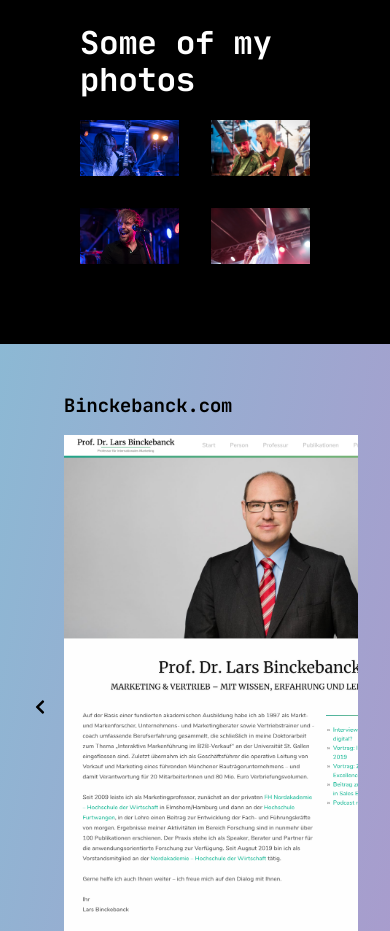
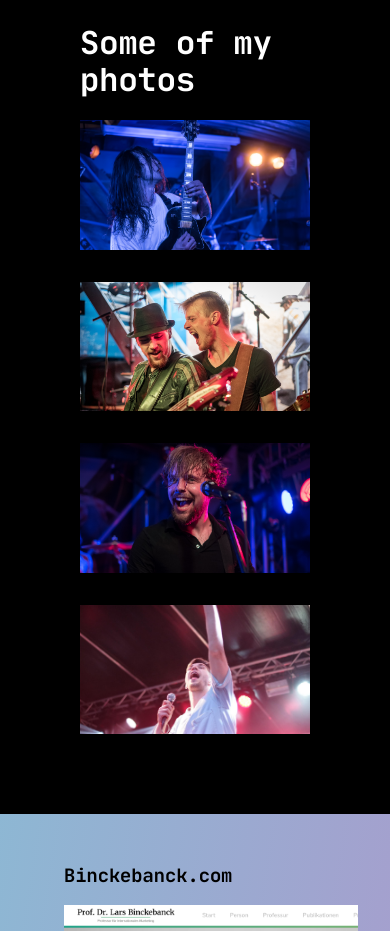
Before and after one commit to yanniz0r/Inseldu.de, a Next.js app: page / in a window 390 px wide. Shown: the part 920-1851 px from the top of the page. Built offline with nearby package versions, Linux system fonts and the light colour scheme.

Commit message:
feat: responsive behavior for photos

```diff
--- a/partials/photos.tsx
+++ b/partials/photos.tsx
@@ -12,8 +12,12 @@ const Wrapper = styled.div`
 
 const PhotosWrapper = styled.div`
     display: grid;
+    grid-gap: 32px;
     grid-template-columns: 1fr 1fr;
-    grid-gap: 32px;
+
+    @media (max-width: 720px) {
+        grid-template-columns: 1fr;
+    }
 `;
 
 const Photo = styled.img`
```
